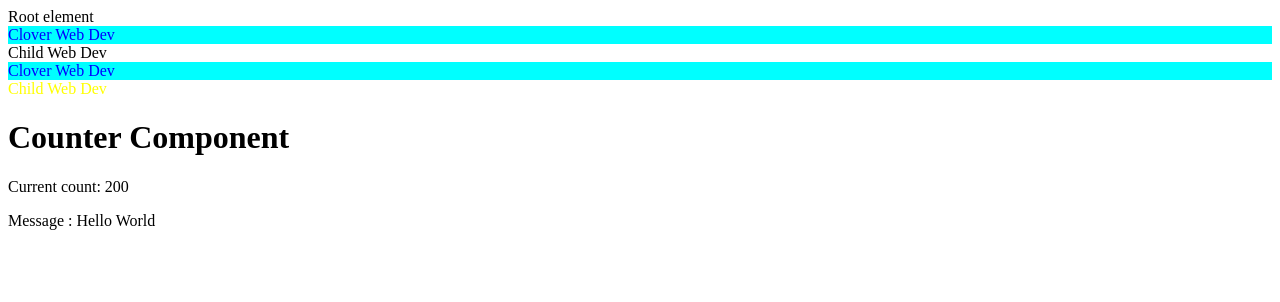
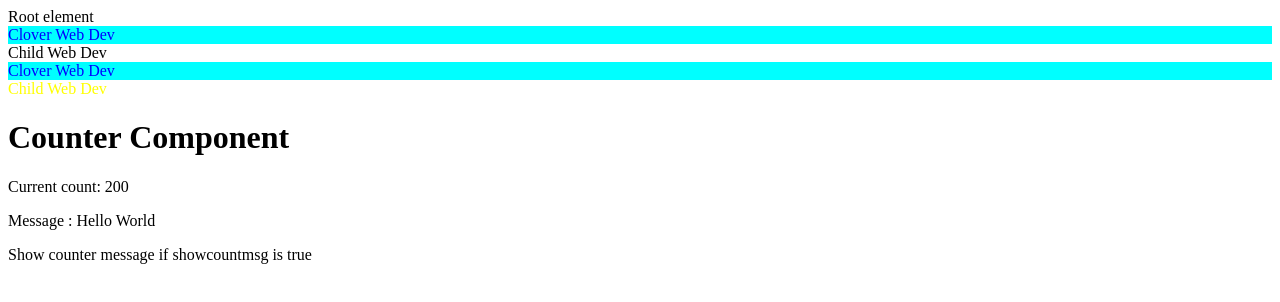
Before and after one commit to cloverhsc/ang17_study, an Angular app: page / in a window 1280 px wide. Shown: the top 302 px of the page. Built offline with nearby package versions, Linux system fonts and the light colour scheme.

Commit message:
Input property transformation. Video 7

```diff
--- a/src/app/Counter/counter.component.html
+++ b/src/app/Counter/counter.component.html
@@ -1,3 +1,5 @@
 <h1>Counter Component</h1>
 <p>Current count: {{ count }}</p>
 <p>Message : {{message}}</p>
+
+<p *ngIf="showcountmsg">Show counter message if showcountmsg is true</p>
--- a/src/app/Counter/counter.component.ts
+++ b/src/app/Counter/counter.component.ts
@@ -1,13 +1,16 @@
-import { Component, Input } from '@angular/core';
+import { Component, Input, booleanAttribute } from '@angular/core';
 import { multiple10, trimMsg } from './counter.service';
+import { CommonModule } from '@angular/common';
 
 @Component({
   selector: 'app-counter',
   standalone: true,
+  imports: [CommonModule],
   templateUrl: './counter.component.html',
   styleUrl: './counter.component.scss'
 })
 export default class CounterComponent {
   @Input({ required: true, transform: multiple10 }) count = 0;
   @Input({ transform: trimMsg }) message = '';
+  @Input({ transform: booleanAttribute }) showcountmsg = false;
 }
--- a/src/app/app.component.html
+++ b/src/app/app.component.html
@@ -7,5 +7,5 @@
 </div>
 
 <div>
-  <app-counter [count]='counter' [message]='"  Hello World  "'></app-counter>
+  <app-counter [count]='counter' [message]='"  Hello World  "' [showcountmsg]="'1'"></app-counter>
 </div>
```
